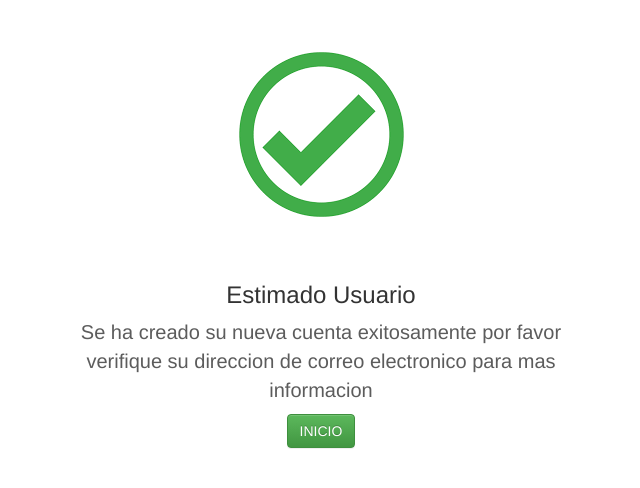
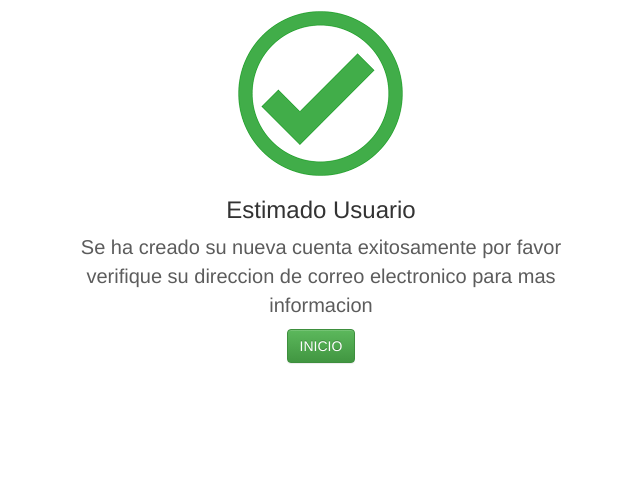
Before and after one commit to DovahChief/GOWEB, a plain HTML site: page pagina/creado.html in a window 1280 px wide. Shown: the part 96-584 px from the top of the page, without its empty margins (319-959 px from the left). Drawn offline with nearby package versions, Linux system fonts and the light colour scheme.

Commit message:
retoques

```diff
--- a/pagina/creado.html
+++ b/pagina/creado.html
@@ -23,16 +23,16 @@
             <div class="col-sm-6 col-sm-offset-3">
             <br><br> <h2 style="color:#0fad00">Exito</h2>
 
-            <img src="assets/check.png">
+            <img src="assets/check_s.png">
 
             <h3>Estimado Usuario</h3>
 
             <p style="font-size:20px;color:#5C5C5C;">
-                Se ha creado su nueva cuenta exitosamente por favor verifique su direccion de
-                correo electronico para mas informacion
+                Se ha creado su nueva cuenta exitosamente por favor verifique
+                su direccion de correo electronico para mas informacion
             </p>
             <a href="http://localhost:8080/api" class="btn btn-success">INICIO</a>
-        <br><br>
+            <br><br>
             </div>
 
         </div>
```
Also changed, not shown: pagina/assets/check_s.png (added).
